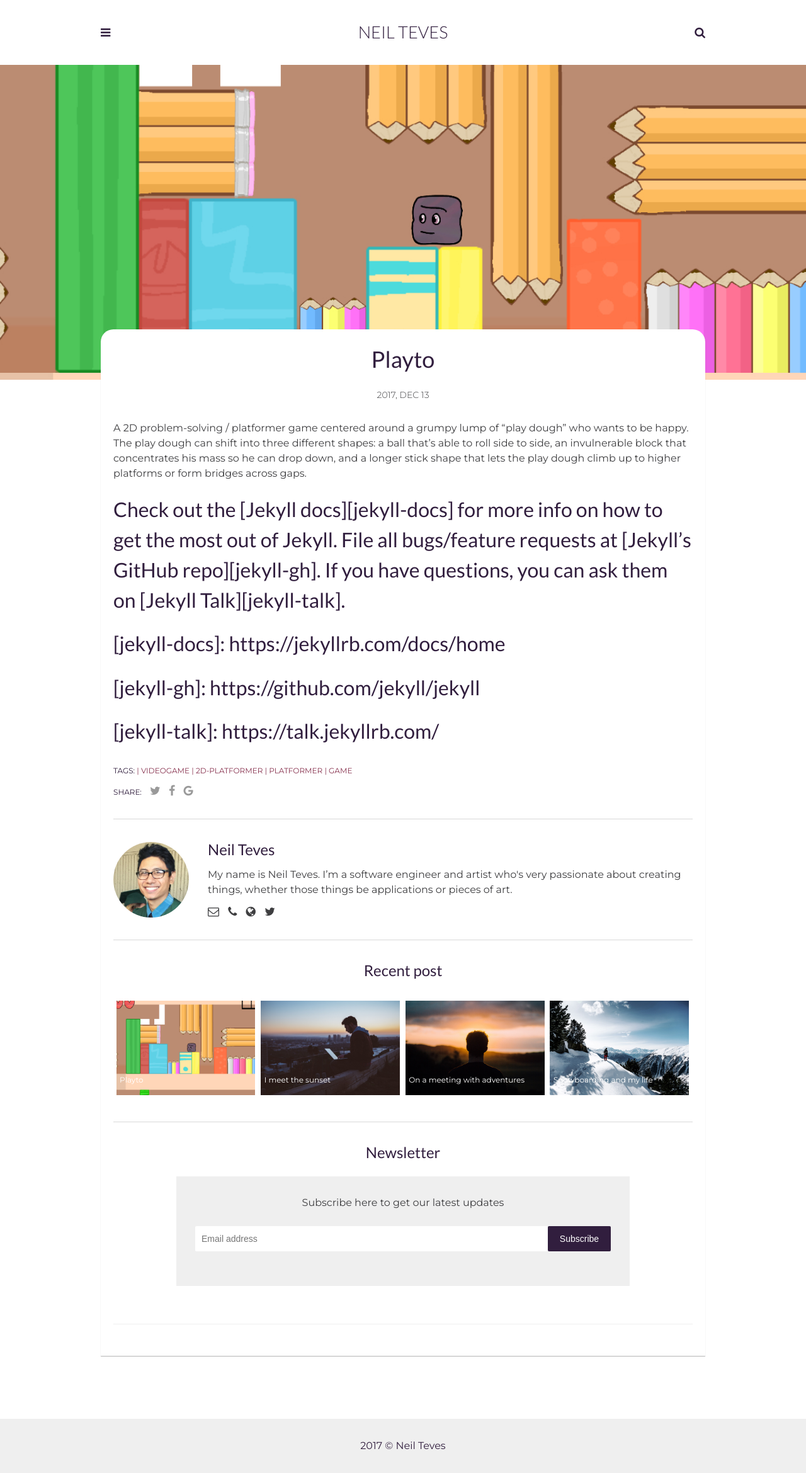
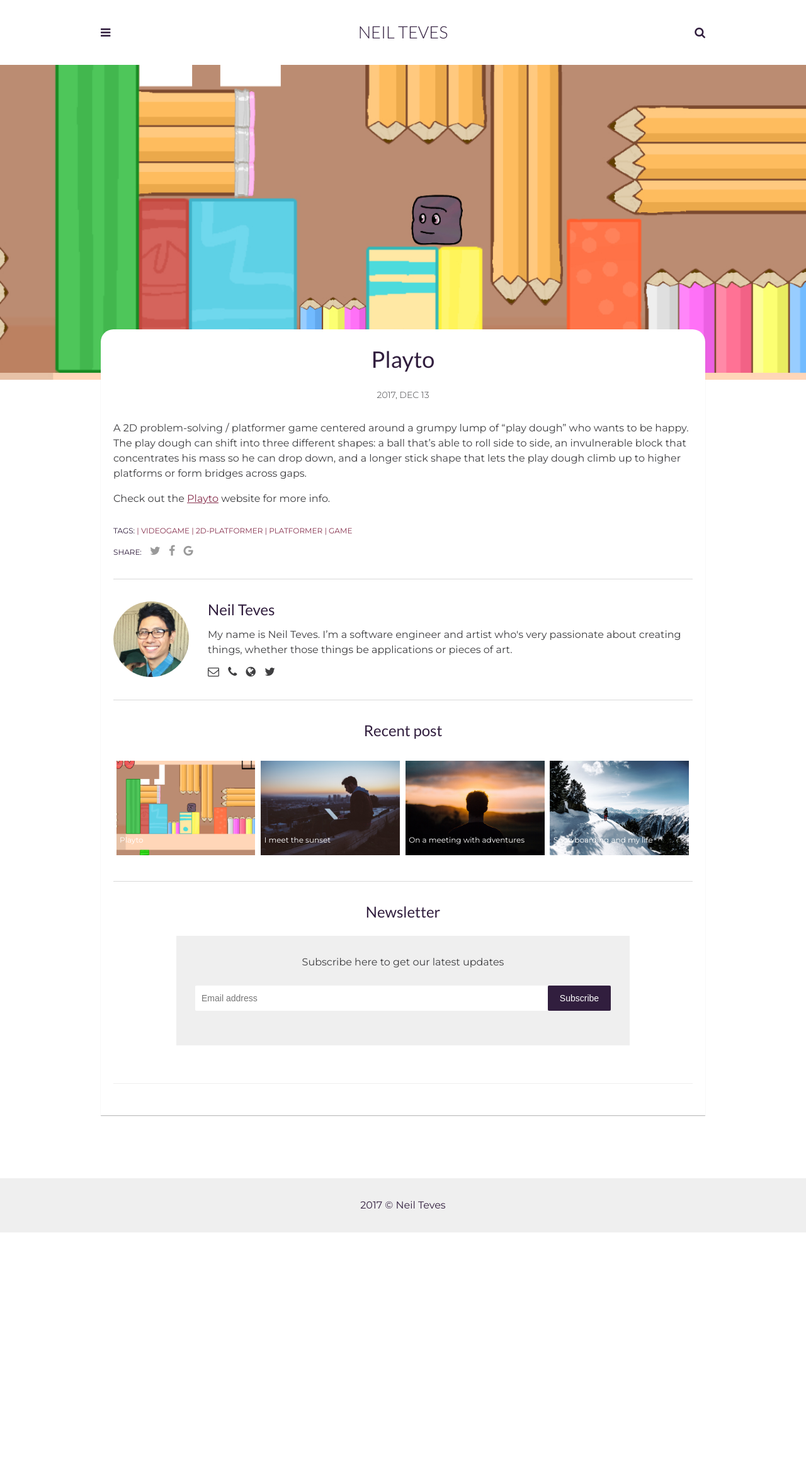
Before and after one commit to neilteves/neilteves.github.io, a Jekyll site: the page built from _posts/2017-12-26-playto.markdown, in a window 1280 px wide. Shown: the whole page at 63% size. Built offline with Jekyll 4.4.1, drawn with Linux system fonts in a browser that asks for light colours; comment, search, counter and statistics services are not loaded.

Commit message:
updated post

```diff
--- a/_posts/2017-12-26-playto.markdown
+++ b/_posts/2017-12-26-playto.markdown
@@ -10,8 +10,6 @@
 
 A 2D problem-solving / platformer game centered around a grumpy lump of “play dough” who wants to be happy. The play dough can shift into three different shapes: a ball that’s able to roll side to side, an invulnerable block that concentrates his mass so he can drop down, and a longer stick shape that lets the play dough climb up to higher platforms or form bridges across gaps.
 
-# Check out the [Jekyll docs][jekyll-docs] for more info on how to get the most out of Jekyll. File all bugs/feature requests at [Jekyll’s GitHub repo][jekyll-gh]. If you have questions, you can ask them on [Jekyll Talk][jekyll-talk].
+Check out the [Playto][playto-site] website for more info.
 
-# [jekyll-docs]: https://jekyllrb.com/docs/home
-# [jekyll-gh]:   https://github.com/jekyll/jekyll
-# [jekyll-talk]: https://talk.jekyllrb.com/
+[playto-site]: https://dreamingbento.github.io
```
